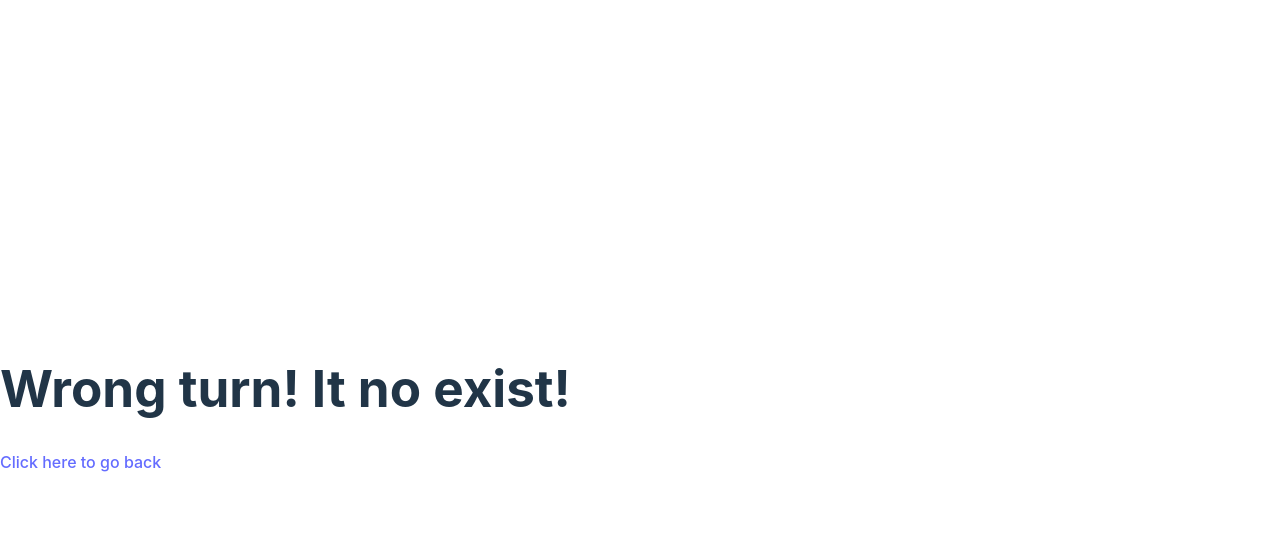
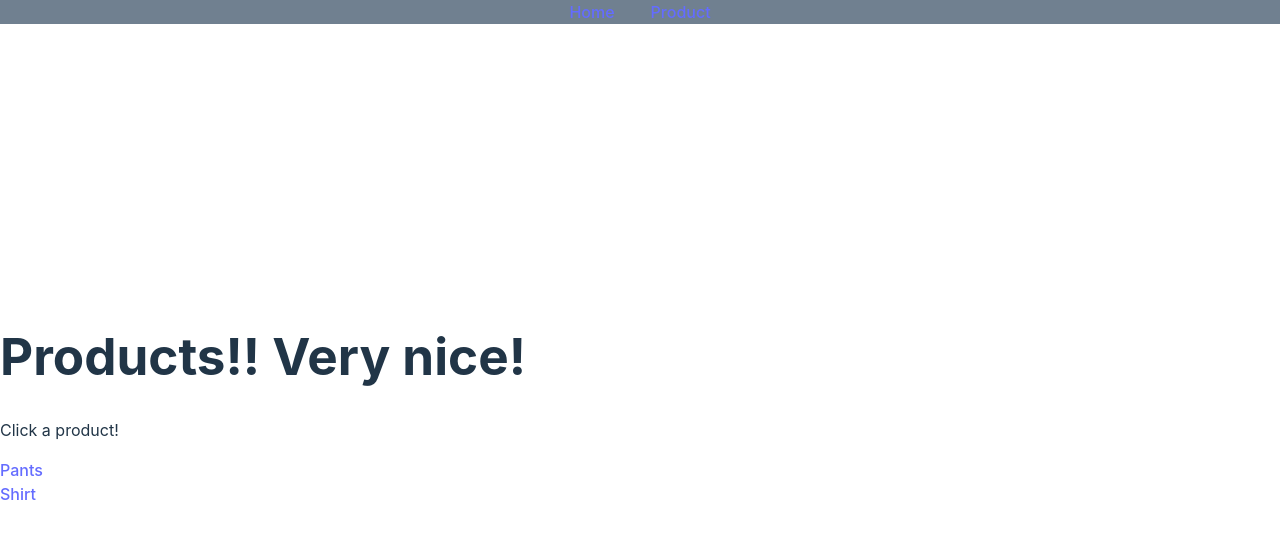
Before and after one commit to worsleyj/react-shopping-cart, a React (Vite) app: page /product/default in a window 1280 px wide. Shown: the top 538 px of the page. Built offline with nearby package versions, Linux system fonts and the light colour scheme.

Commit message:
fix dynamic segments link locations

```diff
--- a/src/components/Nav.jsx
+++ b/src/components/Nav.jsx
@@ -6,7 +6,7 @@ const Nav = () => {
     <>
       <nav>
         <Link to="/">Home</Link>
-        <Link to="product-example">Product</Link>
+        <Link to="product/default">Product</Link>
       </nav>
     </>
   );
--- a/src/components/products/Product.jsx
+++ b/src/components/products/Product.jsx
@@ -1,15 +1,15 @@
 import Nav from "../Nav";
-import { Outlet, Link, useParams } from "react-router-dom";
-import DefaultProduct from "./DefaultProduct";
+import { Link, useParams } from "react-router-dom";
 import Shirt from "./Shirt";
 import Pants from "./Pants";
+import DefaultProduct from "./DefaultProduct";
 
 const Product = () => {
   const { name } = useParams();
   return (
     <>
       <Nav />
-      <h1>Product Page!!! Very nice!</h1>
+      <h1>Products!! Very nice!</h1>
       {name === "pants" ? (
         <Pants />
       ) : name === "shirt" ? (
@@ -17,9 +17,9 @@ const Product = () => {
       ) : (
         <DefaultProduct />
       )}
-      <Link to="pants">Pants</Link>
+      <Link to="../product/pants">Pants</Link>
       <br></br>
-      <Link to="shirt">Shirt</Link>
+      <Link to="../product/shirt">Shirt</Link>
     </>
   );
 };
--- a/src/routes.jsx
+++ b/src/routes.jsx
@@ -8,7 +8,7 @@ const routes = [
     element: <App />,
     errorElement: <ErrorPage />,
   },
-  { path: "profile/:name", element: <Product /> },
+  { path: "product/:name", element: <Product /> },
 ];
 
 export default routes;
```
